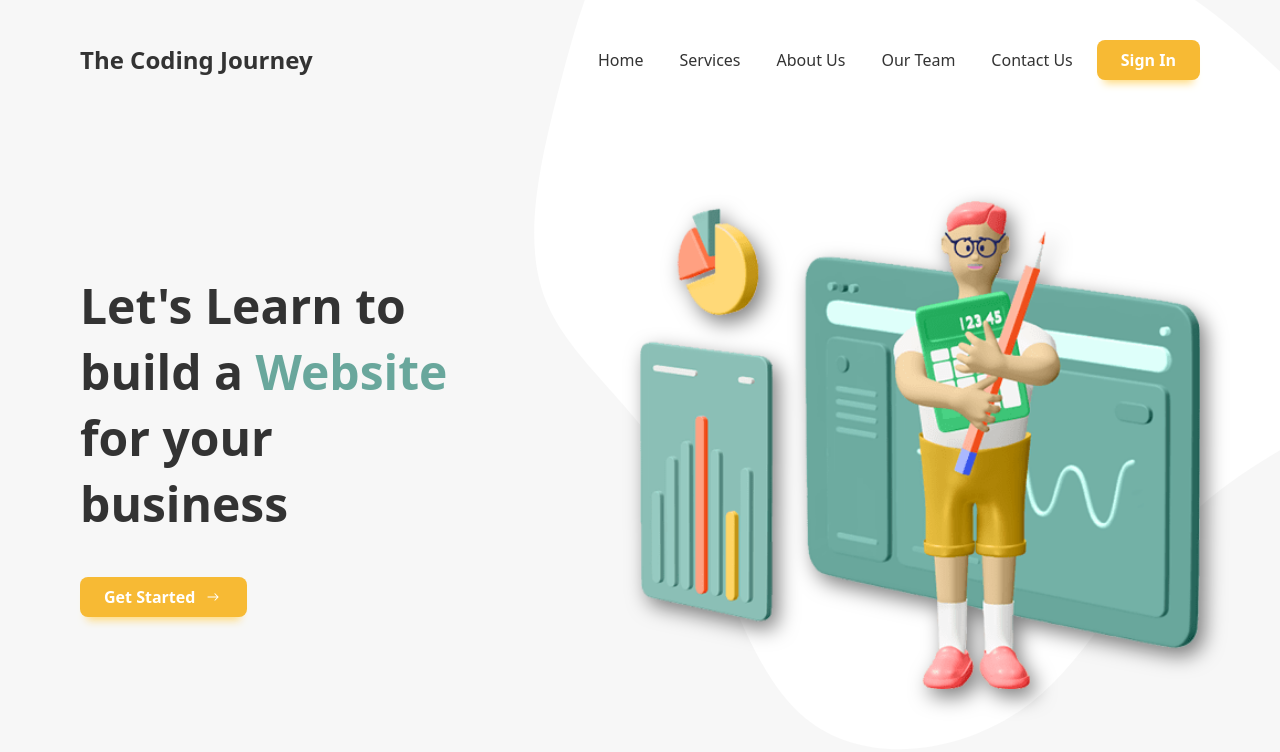
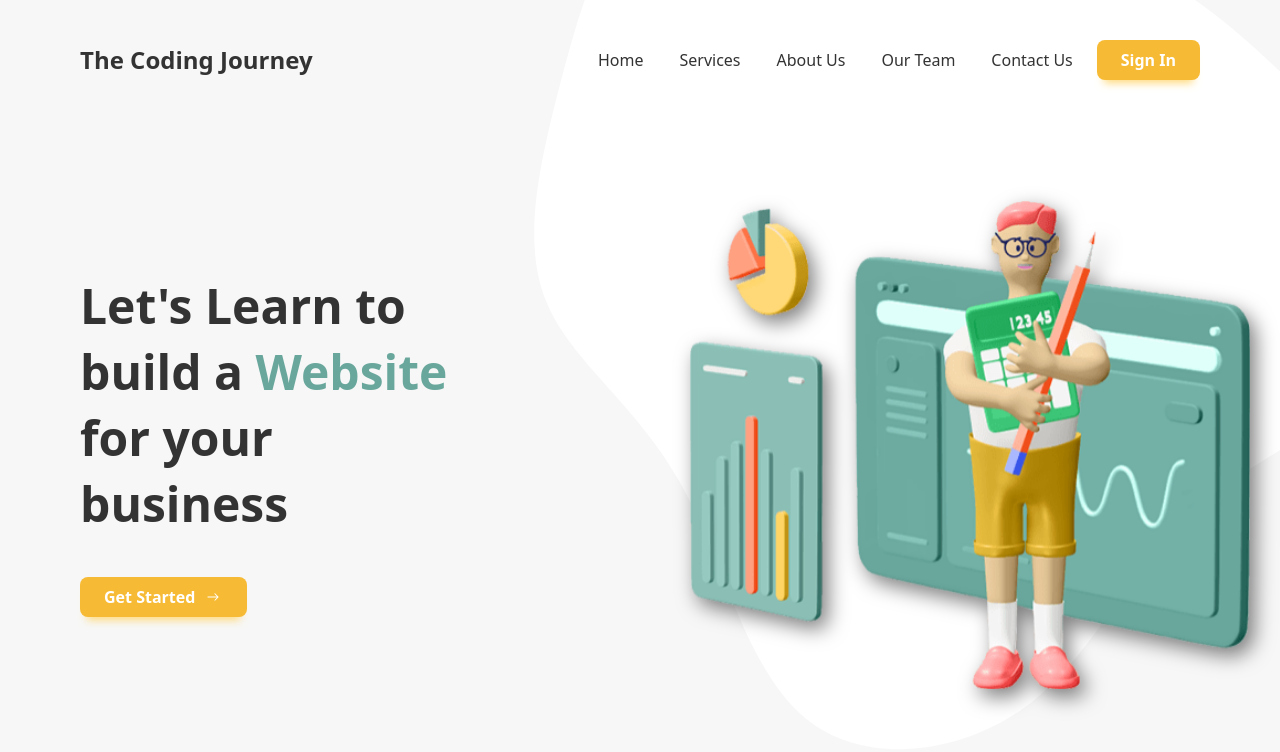
Before and after one commit to kalebted/E-Learning-Web, a React (Vite) app in the folder e-learning/: page / in a window 1280 px wide. Shown: the top 752 px of the page. Built offline with nearby package versions, Linux system fonts and the light colour scheme.

Commit message:
Add framer motion to parts

```diff
--- a/e-learning/src/components/Hero/Hero.jsx
+++ b/e-learning/src/components/Hero/Hero.jsx
@@ -36,24 +36,34 @@ const Hero = () => {
                 <div className="flex flex-col justify-center py-14 md:py-0 relative z-20">
                     <div className="text-center md:text-left
                     space-y-10 lg:max-w-[400px]">
-                        <h1 className="text-3xl lg:text-5xl font-bold
+                        <motion.h1
+                        variants={FadeUp(0.6)}
+                        initial="initial"
+                        animate="animate"
+                        className="text-3xl lg:text-5xl font-bold
                         !leading-snug">
                             Let&apos;s Learn to build a{" "}
                             <span className="text-secondary">Website</span> for your business
-                        </h1>
-                        <div className="flex justify-center md:justify-start">
+                        </motion.h1>
+                        <motion.div
+                        variants={FadeUp(0.8)}
+                        initial="initial"
+                        animate="animate"
+                        className="flex justify-center md:justify-start">
                             <button className="primary-btn flex items-center gap-2 group">
                                 Get Started
                                 <IoIosArrowRoundForward className="text-xl
                             group-hover:translate-x-2
                             group-hover:-rotate-45 duration-300" />
                             </button>
-                        </div>
+                        </motion.div>
                     </div>
                 </div>
                 {/* Hero Image */}
                 <div className="flex justify-center items-center">
-                    <img src={HeroPng}
+                    <motion.img
+                         initial={{x:50}}
+                        src={HeroPng}
                         alt=""
                         className="w-[400px] xl:w-[600px] relative z-10
                         drop-shadow"
```
Also changed, not shown: 1 other file (tests, documents, lock files or other folders).
